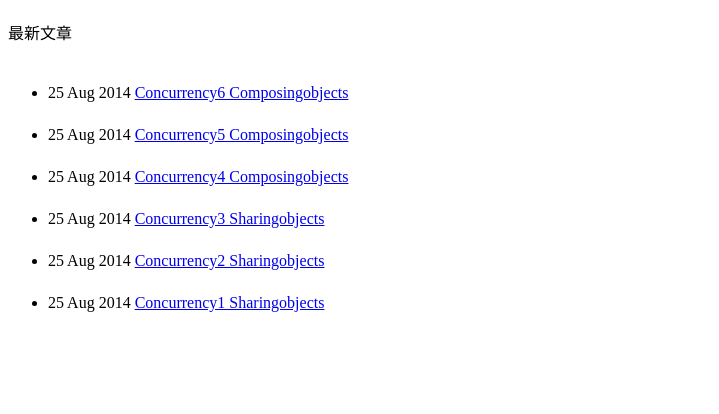
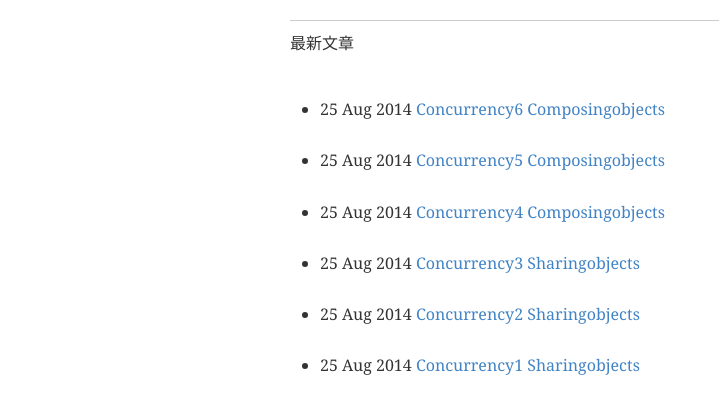
Before and after one commit to Qing-Shuang/Bird, a Jekyll site: the page built from index.html, in a window 1280 px wide. Shown: the top 414 px of the page, without its empty margins (0-719 px from the left). Built offline with Jekyll 4.4.1, drawn with Linux system fonts in a browser that asks for light colours.

Commit message:
Update default.html

```diff
--- a/_layouts/default.html
+++ b/_layouts/default.html
@@ -2,7 +2,7 @@
 <html xmlns="http://www.w3.org/1999/xhtml">
  	<head>
  		<meta http-equiv="content-type" content="text/html; charset=utf-8" />
-		<link rel="stylesheet" href="~/css/markdownpad-github.css" type="text/css" />
+		<link rel="stylesheet" href="/css/markdownpad-github.css" type="text/css" />
     </head>
 
     <body>
```
